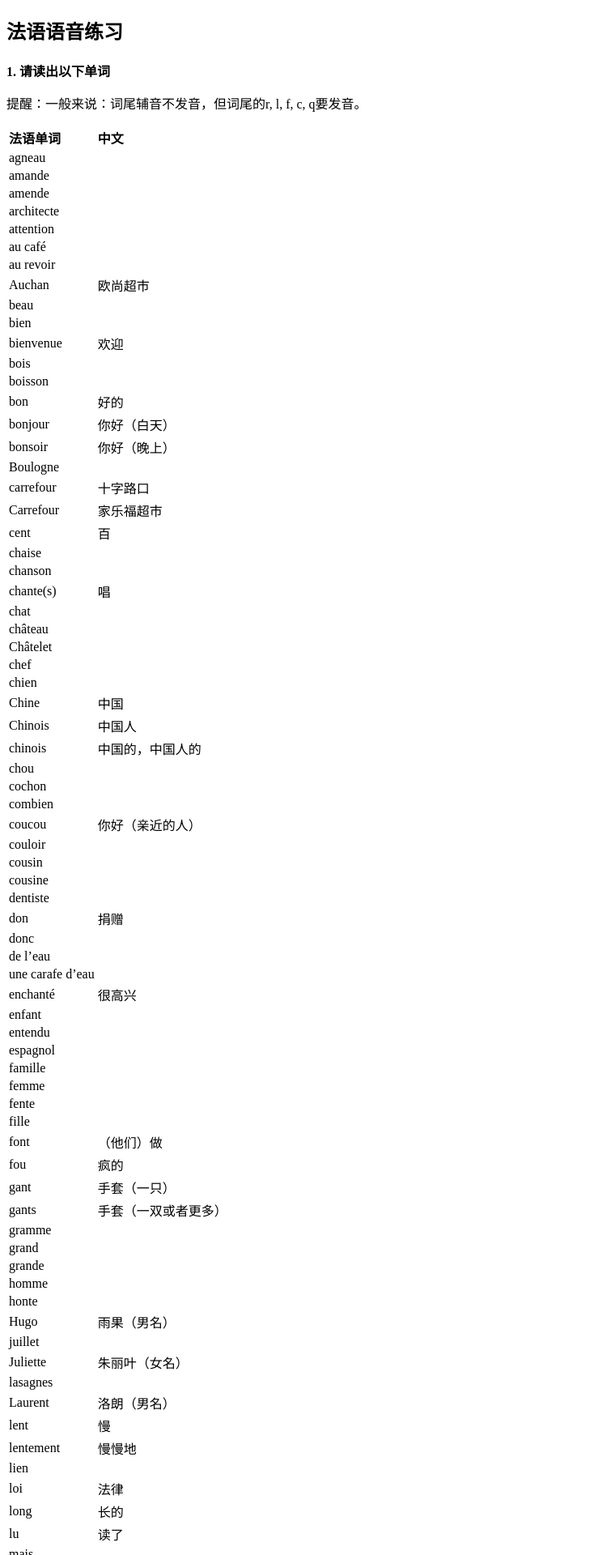
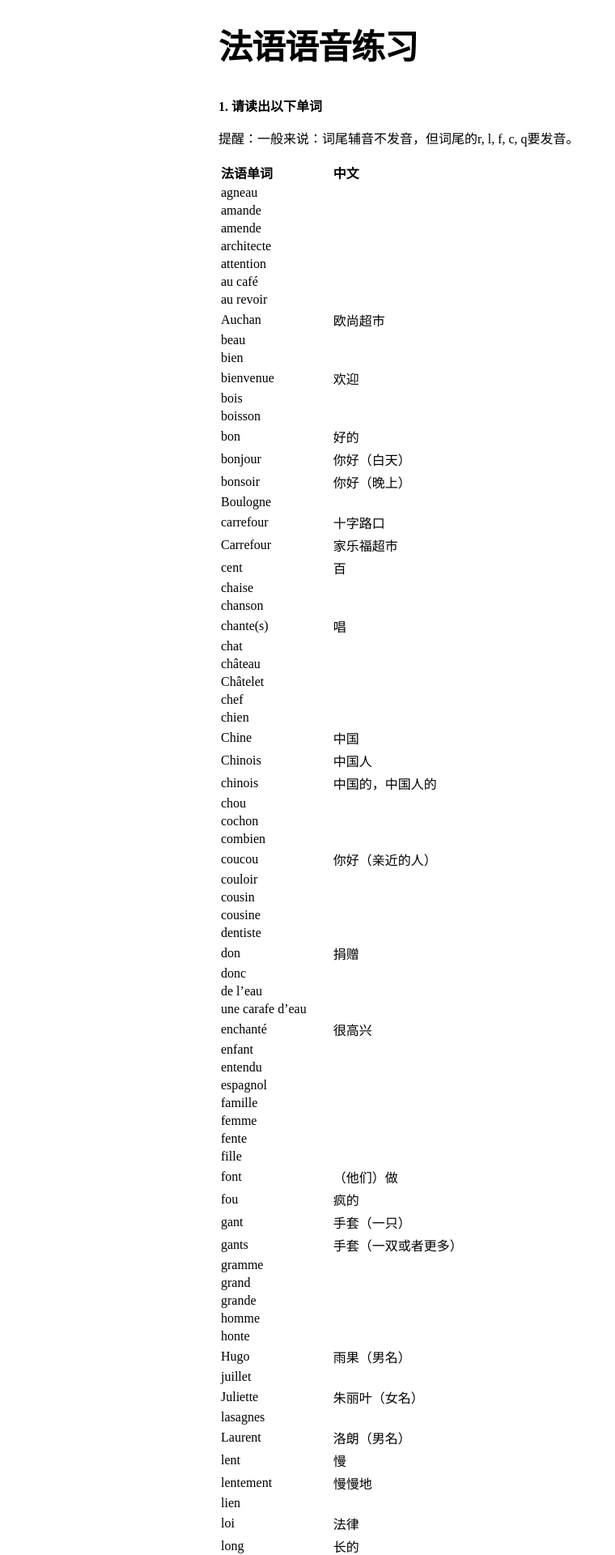
Before and after one commit to keinriesenradinparis/testing_local, a Jekyll site: the page built from _posts/2022/2022-09-30-法语语音练习.md, in a window 1280 px wide. Shown: the top 1920 px of the page at 81% size, without its empty margins (0-760 px from the left). Built offline with Jekyll 4.4.1, drawn with Linux system fonts in a browser that asks for light colours.

Commit message:
Update styles_light.scss

```diff
--- a/_sass/styles_light.scss
+++ b/_sass/styles_light.scss
@@ -13,3 +13,75 @@
 .post-content{
   text-align: justify;
 }
+
+/**
+ * Initialisation of variables
+ */
+
+$content-width:    800px !default;
+$spacing-unit:     30px !default;
+$on-large:        800px !default;
+
+@mixin relative-font-size($ratio) {
+  font-size: #{$ratio}rem;
+}
+
+
+
+/**
+ * Size of the post-title
+ */
+
+.post-title,
+.post-content h1 {
+  @include relative-font-size(2.625);
+  letter-spacing: -1px;
+  line-height: 1.15;
+
+  @media screen and (min-width: $on-large) {
+    @include relative-font-size(2.625);
+  }
+}
+
+
+
+/**
+ * Wrapper
+ */
+
+.wrapper {
+  max-width: calc(#{$content-width} - (#{$spacing-unit}));
+  margin-right: auto;
+  margin-left: auto;
+  padding-right: $spacing-unit / 2;
+  padding-left: $spacing-unit / 2;
+  @extend %clearfix;
+
+  @media screen and (min-width: $on-large) {
+    max-width: calc(#{$content-width} - (#{$spacing-unit} * 2));
+    padding-right: $spacing-unit;
+    padding-left: $spacing-unit;
+  }
+}
+
+
+
+/**
+ * Clearfix
+ */
+
+%clearfix:after {
+  content: "";
+  display: table;
+  clear: both;
+}
+
+
+
+/**
+ * Tables
+ */
+
+th, td {
+  padding-right: $spacing-unit; // or possibly $spacing-unit / 2
+}
```
